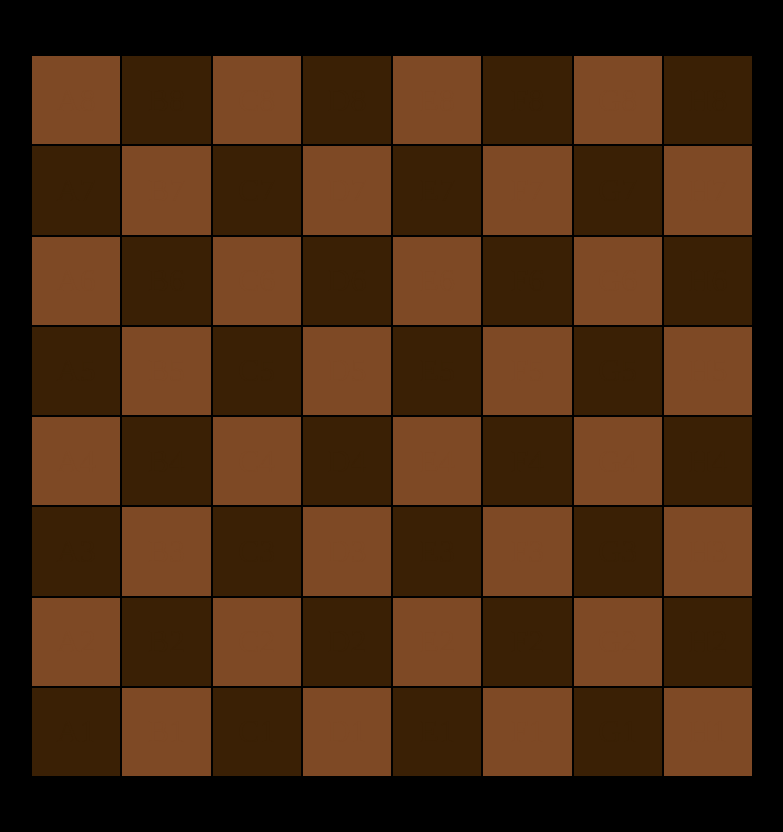
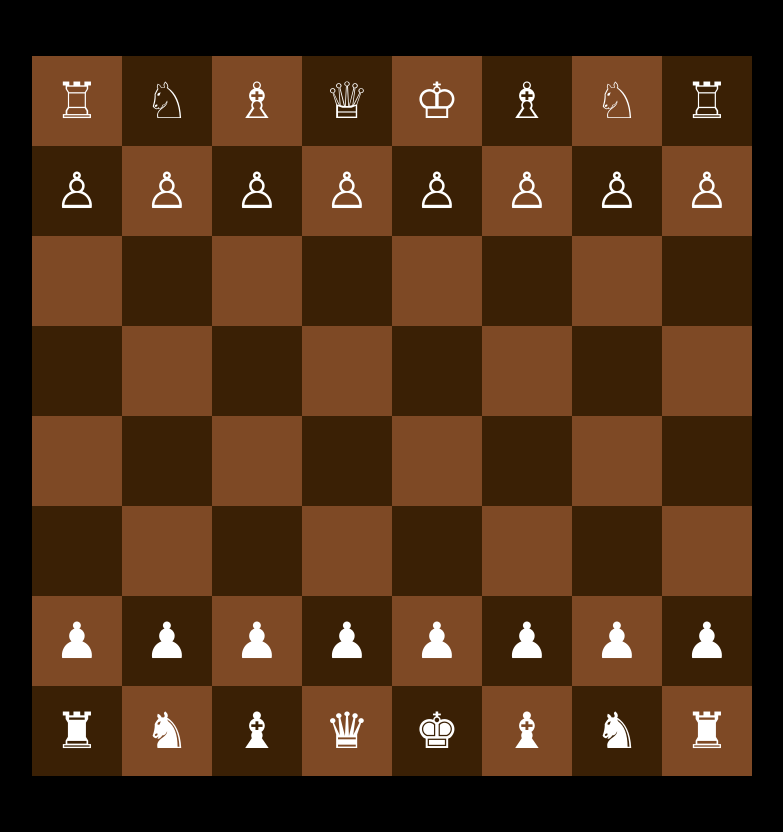
Before and after one commit to Cathedral-DevOps/CHESS, a Flask app: page /chess in a window 1280 px wide. Shown: the whole page, without its empty margins (248-1031 px from the left). Run offline with Flask 3, Linux system fonts and the light colour scheme.

Commit message:
PRAISED BE LORD JESUS CHRIST, KING OF KINGS, LORD OF LORDS! 	modified:   static/chess.js 	renamed:    static/chess.css -> static/css/chess.css 	new file:   static/css/index.css 	renamed:    static/portfolio.css -> static/css/portfolio.css 	renamed:    static/settings.css -> static/css/settings.css 	deleted:    static/index.css 	modified:   templates/chess.html 	modified:   templates/index.html 	modified:   templates/portfolio.html 	modified:   templates/settings.html

```diff
--- a/static/chess.js
+++ b/static/chess.js
@@ -1,111 +1,99 @@
-
 let placement = "pawn";
 let xCoordinate = "x1";
 let yCoordinate = "y1";
 
-class ChessPiece {
-    constructor(type, color, position) {
-        this.type = type;
-        this.color = color;
-        this.position = position;
+document.addEventListener("DOMContentLoaded", () => {
+  const piecesList = document.querySelectorAll('.piece'); // Renamed slightly to avoid clash with array below
+  const squares = document.querySelectorAll('.board-location');
+
+  // 1. Drag Start: Track piece ID
+  piecesList.forEach(piece => {
+    piece.addEventListener('dragstart', (e) => {
+      e.dataTransfer.setData('text/plain', e.target.id);
+    });
+  });
+
+  // 2. Allow Drag Over
+  squares.forEach(square => {
+    square.addEventListener('dragover', (e) => {
+      e.preventDefault();
+    });
+
+    // 3. Drop handler
+    square.addEventListener('drop', (e) => {
+      e.preventDefault();
+      const pieceId = e.dataTransfer.getData('text/plain');
+      const draggedPiece = document.getElementById(pieceId);
+      if (!draggedPiece) return;
+
+      // CRITICAL FIX: Always find the actual square container, even if dropping directly onto text
+      const targetSquare = e.target.closest('.board-location');
+      if (targetSquare) {
+        // Check if the square already contains a different piece
+        const existingPiece = targetSquare.querySelector('.piece');
+        if (existingPiece && existingPiece !== draggedPiece) {
+          // Capture logic: remove the old piece, then add the new one
+          existingPiece.remove();
+          targetSquare.appendChild(draggedPiece);
+        } else {
+          // Empty square logic: clear out old coordinate text (like "B8") and append
+          // This checks if the square only contains plain text strings
+          if (targetSquare.children.length === 0) {
+            targetSquare.textContent = '';
           }
-
-getSymbol(){
-    const symbols = {
-        'king': { 'white': '♔', 'black': '♚' },
-        'queen': { 'white': '♕', 'black': '♛' },
-        'rook': { 'white': '♖', 'black': '♜' },
-        'bishop': { 'white': '♗', 'black': '♝' },
-        'knight': { 'white': '♘', 'black': '♞' },
-        'pawn': { 'white': '♙', 'black': '♟' }
-        };
-        return symbols[this.type][this.color];
+          targetSquare.appendChild(draggedPiece);
         }
       }
+    });
+  }); // <-- FIXED: This closes the squares.forEach loop correctly
 
-const pieces = [
-    new ChessPiece('king', 'white', 'e1'),
-    new ChessPiece('queen', 'white', 'd1'),
-    new ChessPiece('rook', 'white', 'a1'),
-    new ChessPiece('rook', 'white', 'h1'),
-    new ChessPiece('bishop', 'white', 'c1'),
-    new ChessPiece('bishop', 'white', 'f1'),
-    new ChessPiece('knight', 'white', 'b1'),
-    new ChessPiece('knight', 'white', 'g1'),
-    new ChessPiece('pawn', 'white', 'a2'),
-    new ChessPiece('pawn', 'white', 'b2'),
-    new ChessPiece('pawn', 'white', 'c2'),
-    new ChessPiece('pawn', 'white', 'd2'),
-    new ChessPiece('pawn', 'white', 'e2'),
-    new ChessPiece('pawn', 'white', 'f2'),
-    new ChessPiece('pawn', 'white', 'g2'),
-    new ChessPiece('pawn', 'white', 'h2'),
-
-    new ChessPiece('king', 'black', 'e8'),
-    new ChessPiece('queen', 'black', 'd8'),
-    new ChessPiece('rook', 'black', 'a8'),
-    new ChessPiece('rook', 'black', 'h8'),
-    new ChessPiece('bishop', 'black', 'c8'),
-    new ChessPiece('bishop', 'black', 'f8'),
-    new ChessPiece('knight', 'black', 'b8'),
-    new ChessPiece('knight', 'black', 'g8'),
-    new ChessPiece('pawn', 'black', 'a7'),
-    new ChessPiece('pawn', 'black', 'b7'),
-    new ChessPiece('pawn', 'black', 'c7'),
-    new ChessPiece('pawn', 'black', 'd7'),
-    new ChessPiece('pawn', 'black', 'e7'),
-    new ChessPiece('pawn', 'black', 'f7'),
-    new ChessPiece('pawn', 'black', 'g7'),
-    new ChessPiece('pawn', 'black', 'h7'),
-
-];
 
   function positionToId(position) {
-    const file = position.charCodeAt(0) - 97 // a - h to 0 - 7
-    const rank = parseInt(position[1]) - 1 // 1 - 8 to 0 - 7
+    const file = position.charCodeAt(0) - 97; // a - h to 0 - 7
+    const rank = parseInt(position[1]) - 1; // 1 - 8 to 0 - 7
     return `square-${file}-${rank}`;
   }
 
-pieces.forEach( piece => {
+  chessPieces.forEach(piece => {
     const squareId = positionToId(piece.position);
     const square = document.getElementById(squareId);
     if (square) {
-        const span = createElement(`span`);
-        span.classname = 'piece';
+      const span = document.createElement(`span`); // FIXED: Added 'document.' prefix
+      span.className = 'piece'; // FIXED: Changed classname to className (camelCase)
       span.textContent = piece.getSymbol();
       square.appendChild(span);
     }
   });
-//send to flask python.
+}); // <-- FIXED: This closes the DOMContentLoaded listener correctly
 
-async function sendToFlask(moveData){
+// send to flask python.
+async function sendToFlask(moveData) {
   const payload = {
     username: moveData.username || "Player",
-        xCoordinate: moveData.x,
-        yCoordinate: moveData.y,
-        placement: moveData.placementString,
-        player_color: moveData.color
+    xCoordinate: moveData.x || xCoordinate,
+    yCoordinate: moveData.y || yCoordinate,
+    placement: moveData.placementString || placement,
+    player_color: moveData.color || "Black",
   };
+
   const requestOptions = {
     method: 'POST',
-        headers: {
-            'Content-Type':'application/json'
-        },
+    headers: { 'Content-Type': 'application/json' },
     body: JSON.stringify(payload)
-    }
+  };
+
   try {
     const response = await fetch('/api/receive-data', requestOptions);
-    if (!response.ok){
+    if (!response.ok) {
       const errorPayload = await response.json();
       throw new Error(errorPayload.error || errorPayload.message || 'Server error');
-
     }
     const result = await response.json();
-    console.log("Analysis successful:",result.processed_move);
+    console.log("Analysis successful:", result.processed_move);
     console.log("ChessMax has stated:", result.ai_response);
     return result;
-   } catch (error){
+  } catch (error) {
     console.error("Failed to fetch.", error.message);
-    alaert("ChessMax pipeline error: "+ error.message);
+    alert("ChessMax pipeline error: " + error.message);
   }
 }
--- a/static/chess.css
+++ b/static/css/chess.css
@@ -10,14 +10,11 @@ body {
 
 .chess-container {
   display: grid;
-  grid-template-columns: repeat(8, 1fr);
-  grid-template-rows: repeat(8, 1fr);
+  grid-template-columns: repeat(8, 12.5%);
+  grid-template-rows: repeat(8, 12.5%);
   width: min(90vh, 90vw, calc(100vw - 2rem));
   height: min(90vh, 90vw, calc(100vw - 2rem));
-  max-width: 90vw;
-  max-height: 90vw;
   aspect-ratio: 1;
-  gap: 2px;
 }
 
 .board-location {
@@ -60,7 +57,7 @@ body {
 #x7y5,
 #x7y7 {
   background-color: rgb(58, 32, 5) !important;
-  color: rgb(58, 32, 5) !important;
+  color: rgba(0,0,0,0,.2) !important;
 }
 
 #x1y0,
@@ -98,3 +95,16 @@ body {
   background-color: rgb(126, 73, 37) !important;
   color: rgb(126, 73, 37) !important;
 }
+.piece {
+  font-size: clamp(24px,7vw,50px);
+  cursor: grab;
+  user-select: none;
+  color:white;
+  z-index:10;
+}
+.piece.black-piece {color:#000000; text-shadow:0 0 4px #fff;}
+
+.piece.white-piece {color:#ffffff; text-shadow:0 0 4px #000;}
+.piece:active{
+  cursor:grabbing;
+}
--- a/templates/chess.html
+++ b/templates/chess.html
@@ -1,86 +1,155 @@
-<!DOCTYPE html>
+<!doctype html>
 <html lang="en">
   <head>
-    <meta charset="UTF-8">
-    <meta name="viewport" content="width=device-width, initial-scale=1.0">
+    <meta charset="UTF-8" />
+    <meta name="viewport" content="width=device-width, initial-scale=1.0" />
     <title>ChessBros - Play</title>
-    <link rel="stylesheet" href="chess.css">
+    <link
+      rel="stylesheet"
+      href="{{ url_for('static', filename='css/chess.css') }}"
+    />
   </head>
   <body>
-   <div class = "chess-container">
+    <div class="chess-container">
       <!--8th-->
-<div class = "board-location" id = "x0y7">A8</div>
-<div class = "board-location" id = "x1y7">B8</div>
-<div class = "board-location" id = "x2y7">C8</div>
-<div class = "board-location" id = "x3y7">D8</div>
-<div class = "board-location" id = "x4y7">E8</div>
-<div class = "board-location" id = "x5y7">F8</div>
-<div class = "board-location" id = "x6y7">G8</div>
-<div class = "board-location" id = "x7y7">H8</div>
+      <div class="board-location" id="x0y7">
+        <div class="piece" draggable="true" id="w-rook1">♖</div>
+      </div>
+      <div class="board-location" id="x1y7">
+        <div class="piece" draggable="true" id="w-knight1">♘</div>
+      </div>
+      <div class="board-location" id="x2y7">
+        <div class="piece" draggable="true" id="w-bishop1">♗</div>
+      </div>
+      <div class="board-location" id="x3y7">
+        <div class="piece" draggable="true" id="w-queen">♕</div>
+      </div>
+      <div class="board-location" id="x4y7">
+        <div class="piece" draggable="true" id="w-king">♔</div>
+      </div>
+      <div class="board-location" id="x5y7">
+        <div class="piece" draggable="true" id="w-bishop2">♗</div>
+      </div>
+      <div class="board-location" id="x6y7">
+        <div class="piece" draggable="true" id="w-knight2">♘</div>
+      </div>
+      <div class="board-location" id="x7y7">
+        <div class="piece" draggable="true" id="w-rook2">♖</div>
+      </div>
       <!--7th-->
-<div class = "board-location" id = "x0y6">A7</div>
-<div class = "board-location" id = "x1y6">B7</div>
-<div class = "board-location" id = "x2y6">C7</div>
-<div class = "board-location" id = "x3y6">D7</div>
-<div class = "board-location" id = "x4y6">E7</div>
-<div class = "board-location" id = "x5y6">F7</div>
-<div class = "board-location" id = "x6y6">G7</div>
-<div class = "board-location" id = "x7y6">H7</div>
+      <div class="board-location" id="x0y6">
+        <div class="piece" draggable="true" id="w-pawn1">♙</div>
+      </div>
+      <div class="board-location" id="x1y6">
+        <div class="piece" draggable="true" id="w-pawn2">♙</div>
+      </div>
+      <div class="board-location" id="x2y6">
+        <div class="piece" draggable="true" id="w-pawn3">♙</div>
+      </div>
+      <div class="board-location" id="x3y6">
+        <div class="piece" draggable="true" id="w-pawn4">♙</div>
+      </div>
+      <div class="board-location" id="x4y6">
+        <div class="piece" draggable="true" id="w-pawn5">♙</div>
+      </div>
+      <div class="board-location" id="x5y6">
+        <div class="piece" draggable="true" id="w-pawn6">♙</div>
+      </div>
+      <div class="board-location" id="x6y6">
+        <div class="piece" draggable="true" id="w-pawn7">♙</div>
+      </div>
+      <div class="board-location" id="x7y6">
+        <div class="piece" draggable="true" id="w-pawn8">♙</div>
+      </div>
+      <!--empty middle-->
       <!--6th-->
-<div class = "board-location" id = "x0y5">A6</div>
-<div class = "board-location" id = "x1y5">B6</div>
-<div class = "board-location" id = "x2y5">C6</div>
-<div class = "board-location" id = "x3y5">D6</div>
-<div class = "board-location" id = "x4y5">E6</div>
-<div class = "board-location" id = "x5y5">F6</div>
-<div class = "board-location" id = "x6y5">G6</div>
-<div class = "board-location" id = "x7y5">H6</div>
+      <div class="board-location" id="x0y5"></div>
+      <div class="board-location" id="x1y5"></div>
+      <div class="board-location" id="x2y5"></div>
+      <div class="board-location" id="x3y5"></div>
+      <div class="board-location" id="x4y5"></div>
+      <div class="board-location" id="x5y5"></div>
+      <div class="board-location" id="x6y5"></div>
+      <div class="board-location" id="x7y5"></div>
       <!--5th-->
-<div class = "board-location" id = "x0y4">A5</div>
-<div class = "board-location" id = "x1y4">B5</div>
-<div class = "board-location" id = "x2y4">C5</div>
-<div class = "board-location" id = "x3y4">D5</div>
-<div class = "board-location" id = "x4y4">E5</div>
-<div class = "board-location" id = "x5y4">F5</div>
-<div class = "board-location" id = "x6y4">G5</div>
-<div class = "board-location" id = "x7y4">H5</div>
+      <div class="board-location" id="x0y4"></div>
+      <div class="board-location" id="x1y4"></div>
+      <div class="board-location" id="x2y4"></div>
+      <div class="board-location" id="x3y4"></div>
+      <div class="board-location" id="x4y4"></div>
+      <div class="board-location" id="x5y4"></div>
+      <div class="board-location" id="x6y4"></div>
+      <div class="board-location" id="x7y4"></div>
       <!--4th-->
-<div class = "board-location" id = "x0y3">A4</div>
-<div class = "board-location" id = "x1y3">B4</div>
-<div class = "board-location" id = "x2y3">C4</div>
-<div class = "board-location" id = "x3y3">D4</div>
-<div class = "board-location" id = "x4y3">E4</div>
-<div class = "board-location" id = "x5y3">F4</div>
-<div class = "board-location" id = "x6y3">G4</div>
-<div class = "board-location" id = "x7y3">H4</div>
+      <div class="board-location" id="x0y3"></div>
+      <div class="board-location" id="x1y3"></div>
+      <div class="board-location" id="x2y3"></div>
+      <div class="board-location" id="x3y3"></div>
+      <div class="board-location" id="x4y3"></div>
+      <div class="board-location" id="x5y3"></div>
+      <div class="board-location" id="x6y3"></div>
+      <div class="board-location" id="x7y3"></div>
       <!--3rd-->
-<div class = "board-location" id = "x0y2">A3</div>
-<div class = "board-location" id = "x1y2">B3</div>
-<div class = "board-location" id = "x2y2">C3</div>
-<div class = "board-location" id = "x3y2">D3</div>
-<div class = "board-location" id = "x4y2">E3</div>
-<div class = "board-location" id = "x5y2">F3</div>
-<div class = "board-location" id = "x6y2">G3</div>
-<div class = "board-location" id = "x7y2">H3</div>
+      <div class="board-location" id="x0y2"></div>
+      <div class="board-location" id="x1y2"></div>
+      <div class="board-location" id="x2y2"></div>
+      <div class="board-location" id="x3y2"></div>
+      <div class="board-location" id="x4y2"></div>
+      <div class="board-location" id="x5y2"></div>
+      <div class="board-location" id="x6y2"></div>
+      <div class="board-location" id="x7y2"></div>
       <!--2nd-->
-<div class = "board-location" id = "x0y1">A2</div>
-<div class = "board-location" id = "x1y1">B2</div>
-<div class = "board-location" id = "x2y1">C2</div>
-<div class = "board-location" id = "x3y1">D2</div>
-<div class = "board-location" id = "x4y1">E2</div>
-<div class = "board-location" id = "x5y1">F2</div>
-<div class = "board-location" id = "x6y1">G2</div>
-<div class = "board-location" id = "x7y1">H2</div>
+      <!--black side-->
+      <div class="board-location" id="x0y1">
+        <div class="piece" draggable="true" id="b-pawn1">♟</div>
+      </div>
+      <div class="board-location" id="x1y1">
+        <div class="piece" draggable="true" id="b-pawn2">♟</div>
+      </div>
+      <div class="board-location" id="x2y1">
+        <div class="piece" draggable="true" id="b-pawn3">♟</div>
+      </div>
+      <div class="board-location" id="x3y1">
+        <div class="piece" draggable="true" id="b-pawn4">♟</div>
+      </div>
+      <div class="board-location" id="x4y1">
+        <div class="piece" draggable="true" id="b-pawn5">♟</div>
+      </div>
+      <div class="board-location" id="x5y1">
+        <div class="piece" draggable="true" id="b-pawn6">♟</div>
+      </div>
+      <div class="board-location" id="x6y1">
+        <div class="piece" draggable="true" id="b-pawn7">♟</div>
+      </div>
+      <div class="board-location" id="x7y1">
+        <div class="piece" draggable="true" id="b-pawn8">♟</div>
+      </div>
       <!--1st-->
-<div class = "board-location" id = "x0y0">A1</div>
-<div class = "board-location" id = "x1y0">B1</div>
-<div class = "board-location" id = "x2y0">C1</div>
-<div class = "board-location" id = "x3y0">D1</div>
-<div class = "board-location" id = "x4y0">E1</div>
-<div class = "board-location" id = "x5y0">F1</div>
-<div class = "board-location" id = "x6y0">G1</div>
-<div class = "board-location" id = "x7y0">H1</div>
+      <div class="board-location" id="x0y0">
+        <div class="piece" draggable="true" id="b-rook1">♜</div>
       </div>
-    <script src="chess.js"></script>
+      <div class="board-location" id="x1y0">
+        <div class="piece" draggable="true" id="b-knight1">♞</div>
+      </div>
+      <div class="board-location" id="x2y0">
+        <div class="piece" draggable="true" id="b-bishop1">♝</div>
+      </div>
+      <div class="board-location" id="x3y0">
+        <div class="piece" draggable="true" id="b-queen">♛</div>
+      </div>
+      <div class="board-location" id="x4y0">
+        <div class="piece" draggable="true" id="b-king">♚</div>
+      </div>
+      <div class="board-location" id="x5y0">
+        <div class="piece" draggable="true" id="b-bishop2">♝</div>
+      </div>
+      <div class="board-location" id="x6y0">
+        <div class="piece" draggable="true" id="b-knight2">♞</div>
+      </div>
+      <div class="board-location" id="x7y0">
+        <div class="piece" draggable="true" id="b-rook2">♜</div>
+      </div>
+    </div>
+    <script src="/static/chess.js"></script>
   </body>
 </html>
--- a/templates/portfolio.html
+++ b/templates/portfolio.html
@@ -3,6 +3,7 @@
 <head>
     <meta charset="UTF-8">
     <meta name="viewport" content="width=device-width, initial-scale=1.0">
+    <link rel="stylesheet" href="{{ url_for('static', filename='css/portfolio.css') }}">
     <title>ChessBros - Developer Portfolios</title>
 </head>
 <body>
--- a/templates/settings.html
+++ b/templates/settings.html
@@ -4,7 +4,7 @@
     <meta charset="UTF-8">
     <meta name="viewport" content="width=device-width, initial-scale=1.0">
     <title>About ChessBros</title>
-    <link rel = "stylesheet" href = "description.css">
+    <link rel="stylesheet" href="{{ url_for('static', filename='css/settings.css') }}">
 </head>
 <body>
     <a id = "Back" href = "index.html" target ="_self">
```
Also changed, not shown: static/css/index.css (added, +141 -0 lines), static/index.css (deleted, +0 -63 lines), templates/index.html (+5 -5 lines), static/css/portfolio.css (added), static/css/settings.css (renamed from static/settings.css). Lines whose indentation alone changed are shown as unchanged.
